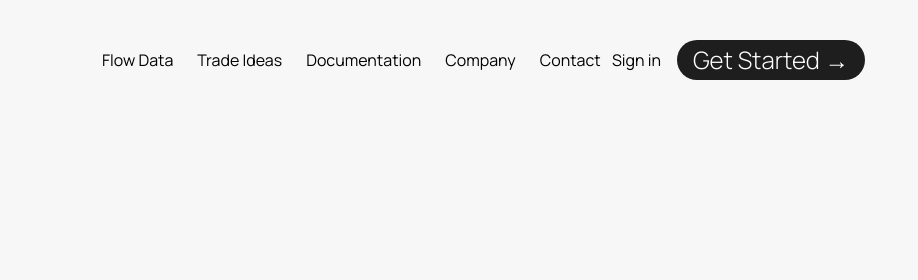
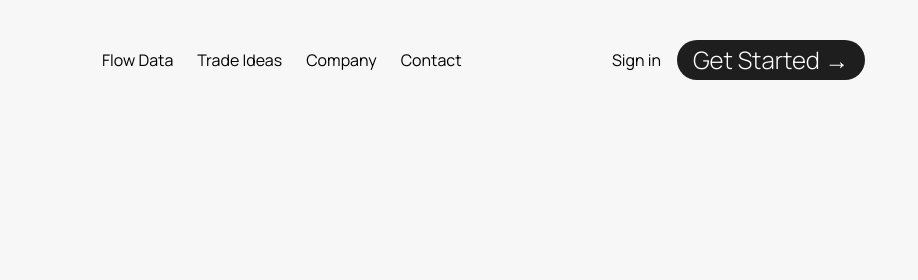
Before and after one commit to Trounceflow/trounceflow-stage-landing-page, a website: page index.html in a window 1280 px wide. Shown: the top 280 px of the page, 362-1280 px from the left. Drawn offline with Linux system fonts and the light colour scheme.

Commit message:
Update index.html

```diff
--- a/index.html
+++ b/index.html
@@ -79,7 +79,6 @@
                     <ul class="flex gap-6">
                         <li><a href="#products">Flow Data</a></li>
                         <li><a href="#pricing">Trade Ideas</a></li>
-                        <li><a href="#documentation">Documentation</a></li>
                         <li><a href="#about_us">Company</a></li>
                         <li><a href="#contact">Contact</a></li>
                     </ul>
```
